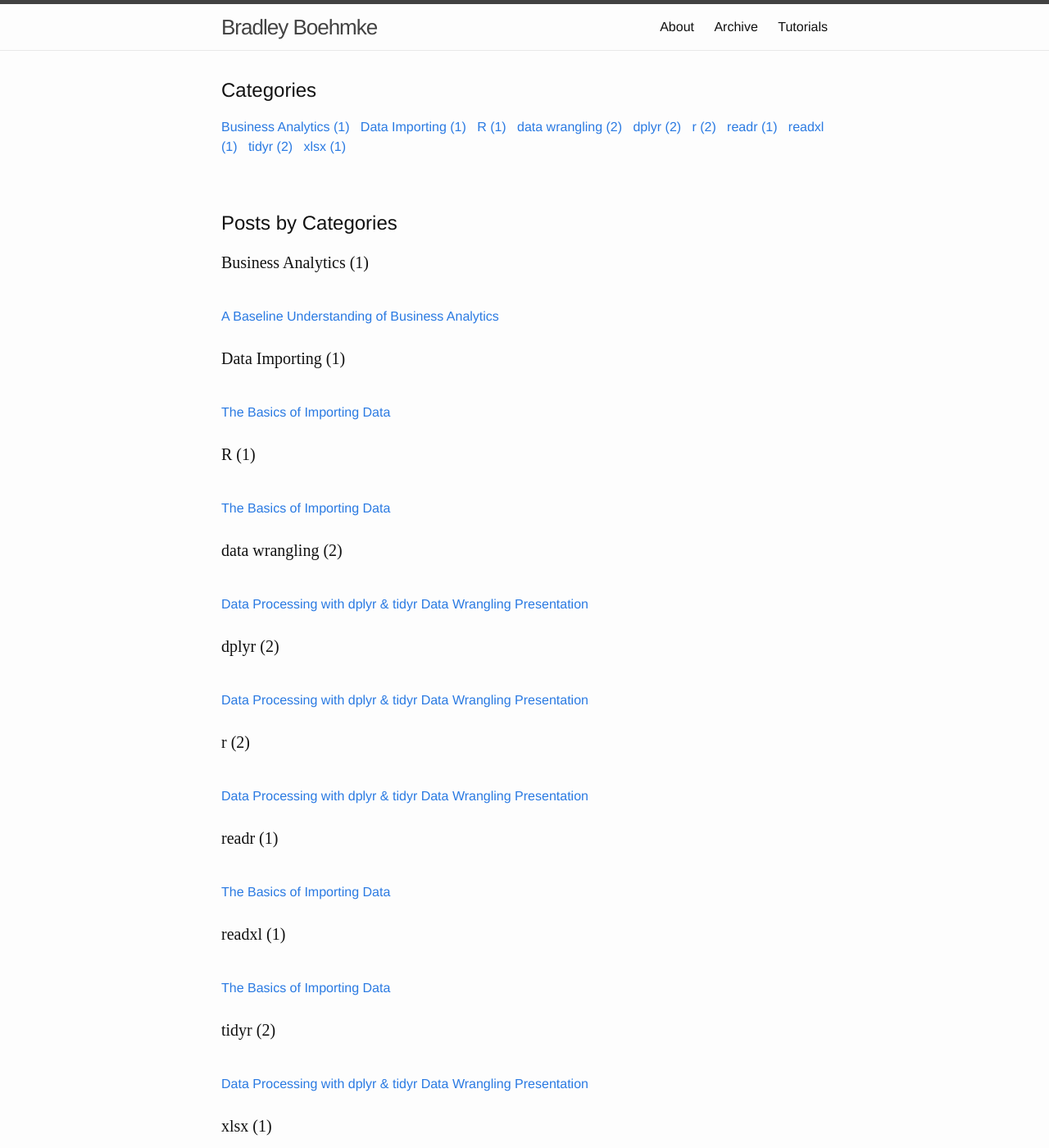
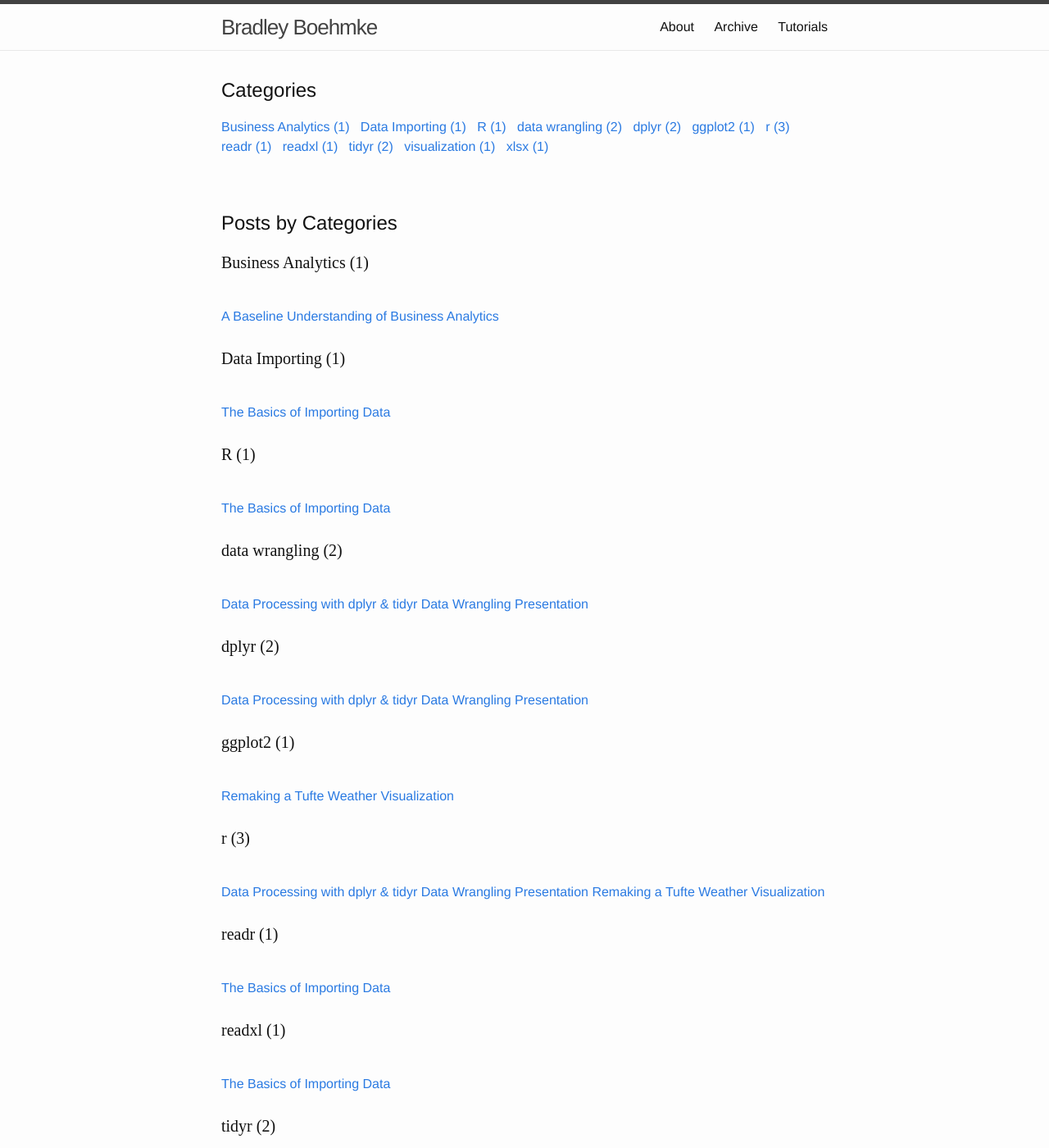
Before and after one commit to bradleyboehmke/bradleyboehmke, a Jekyll site: the page built from archivebycategory.md, in a window 1280 px wide and 1400 px high. Shown: the whole window at 82% size. Built offline with Jekyll 4.4.1, drawn with Linux system fonts in a browser that asks for light colours; some of the changed text lies outside the part shown.

Commit message:
Update 2015-12-28-new-post.md

```diff
--- a/_posts/2015-12-28-new-post.md
+++ b/_posts/2015-12-28-new-post.md
@@ -4,6 +4,7 @@
 date: 2015-08-28 21:37:20
 published: true
 tags: [r, ggplot2, visualization]
+categories: [r, ggplot2, visualization]
 ---
 
 This report provides insight and explanation behind the code used to produce the following graphic which is formatted to resemble the illustration provided in Edward Tufte's classic book <u>Visual Display of Quantitative Information</u>, 2<sup>nd</sup> Ed. *(page 30)*.
```
